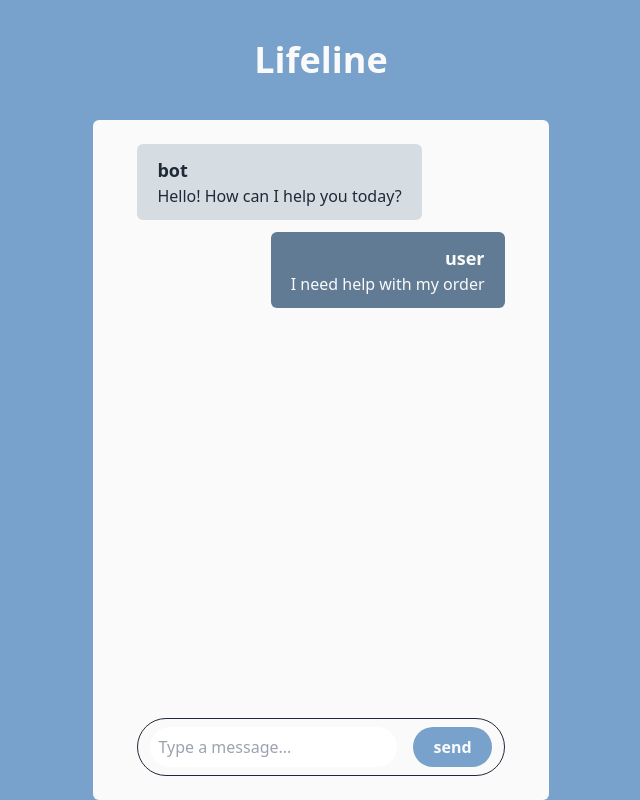
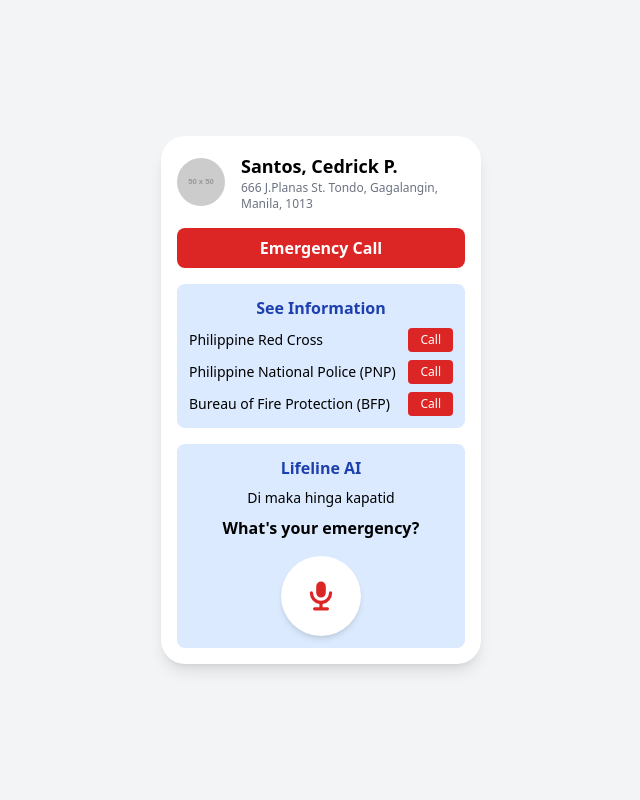
Before and after one commit to LuisMav23/innocup-client, a SvelteKit app: page /chat in a window 1280 px wide. Shown: the whole page, without its empty margins (319-959 px from the left). Built offline with nearby package versions, Linux system fonts and the light colour scheme.

Commit message:
made changes to the chat UI

```diff
--- a/src/routes/chat/+page.svelte
+++ b/src/routes/chat/+page.svelte
@@ -1,4 +1,4 @@
-<script lang="ts">
+<!-- <script lang="ts">
     import { chatStore } from "$lib/stores/chatStore";
     import { writable } from "svelte/store";
     import ChatBubble from "$lib/components/chatBubble.svelte";
@@ -35,4 +35,74 @@
             <button class="bg-primary px-5 py-2 rounded-full text-secondary font-semibold" on:click={sendMessage}>send</button>
         </div>
     </div>
-</div>
+</div> -->
+
+<script>
+    import { onMount } from 'svelte';
+
+    let name = "Santos, Cedrick P.";
+    let address = "666 J.Planas St. Tondo, Gagalangin, Manila, 1013";
+    let isListening = false;
+
+    function toggleListening() {
+      isListening = !isListening;
+    }
+
+    onMount(() => {
+      // Initialize any necessary plugins or libraries here
+    });
+  </script>
+
+  <div class="flex justify-center items-center min-h-screen bg-gray-100">
+    <div class="w-80 bg-white rounded-3xl shadow-lg overflow-hidden">
+      <div class="p-4 space-y-4">
+        <!-- Header -->
+        <div class="flex items-center space-x-4">
+          <img src="https://via.placeholder.com/50" alt="Profile" class="w-12 h-12 rounded-full" />
+          <div>
+            <h2 class="font-semibold text-lg">{name}</h2>
+            <p class="text-xs text-gray-500">{address}</p>
+          </div>
+        </div>
+
+        <!-- Emergency Call Button -->
+        <button class="w-full bg-red-600 text-white py-2 rounded-lg font-semibold">
+          Emergency Call
+        </button>
+
+        <!-- See Information Section -->
+        <div class="bg-blue-100 p-3 rounded-lg">
+          <h3 class="text-center text-blue-800 font-semibold mb-2">See Information</h3>
+          <div class="space-y-2">
+            {#each ['Philippine Red Cross', 'Philippine National Police (PNP)', 'Bureau of Fire Protection (BFP)'] as hotline}
+              <div class="flex justify-between items-center">
+                <span class="text-sm">{hotline}</span>
+                <button class="bg-red-600 text-white text-xs py-1 px-3 rounded">Call</button>
+              </div>
+            {/each}
+          </div>
+        </div>
+
+        <!-- Lifeline AI Section -->
+        <div class="bg-blue-100 p-3 rounded-lg">
+          <h3 class="text-center text-blue-800 font-semibold mb-2">Lifeline AI</h3>
+          <p class="text-center text-sm mb-2">Di maka hinga kapatid</p>
+          <p class="text-center font-semibold mb-4">What's your emergency?</p>
+          <button
+            on:click={toggleListening}
+            class="w-20 h-20 rounded-full bg-white shadow-md flex items-center justify-center mx-auto"
+          >
+            <svg class="w-8 h-8 text-red-600" fill="currentColor" viewBox="0 0 20 20">
+              <path d="M7 4a3 3 0 016 0v4a3 3 0 11-6 0V4zm4 10.93A7.001 7.001 0 0017 8a1 1 0 10-2 0A5 5 0 015 8a1 1 0 00-2 0 7.001 7.001 0 006 6.93V17H6a1 1 0 100 2h8a1 1 0 100-2h-3v-2.07z" />
+            </svg>
+          </button>
+        </div>
+      </div>
+    </div>
+  </div>
+
+  <style global>
+    @tailwind base;
+    @tailwind components;
+    @tailwind utilities;
+  </style>
--- a/src/routes/signup/+page.svelte
+++ b/src/routes/signup/+page.svelte
@@ -1,5 +1,4 @@
 <script>
-<<<<<<< HEAD
     let password = "";
     let email = "";
     let showPassword = false;
@@ -120,61 +119,3 @@
       </div>
     </div>
   </div>
-
-
-=======
-  let email = '';
-  let password = '';
-
-  function handleSubmit() {
-    // Handle form submission
-    console.log('Form submitted', { email, password });
-  }
-</script>
-
-<div class="flex items-center justify-center min-h-screen bg-blue-300">
-  <div class="flex w-full max-w-4xl bg-white rounded-lg shadow-lg overflow-hidden">
-    <div class="flex-1 flex flex-col justify-center items-center p-8 bg-blue-100">
-    <img src="src/img/lifeline_logo.png" alt="Lifeline Logo">
-  </div>
-
-    <!-- Login form section -->
-    <div class="flex-1 p-8">
-      <div class="max-w-sm mx-auto">
-        <h2 class="text-2xl font-semibold mb-6">Log in or Sign up</h2>
-        <form on:submit|preventDefault={handleSubmit}>
-          <div class="mb-4">
-            <label for="email" class="block text-gray-700 text-sm font-bold mb-2">Email</label>
-            <input type="email" id="email" bind:value={email} class="shadow appearance-none border rounded w-full py-2 px-3 text-gray-700 leading-tight focus:outline-none focus:shadow-outline" required>
-          </div>
-          <div class="mb-6">
-            <label for="password" class="block text-gray-700 text-sm font-bold mb-2">Password</label>
-            <input type="password" id="password" bind:value={password} class="shadow appearance-none border rounded w-full py-2 px-3 text-gray-700 mb-3 leading-tight focus:outline-none focus:shadow-outline" required>
-            <a href="#" class="text-sm text-blue-500 hover:text-blue-800">Forgot Password?</a>
-          </div>
-          <div class="flex items-center justify-between">
-            <button type="submit" class="bg-blue-500 hover:bg-blue-700 text-white font-bold py-2 px-4 rounded focus:outline-none focus:shadow-outline w-full">
-              Continue
-            </button>
-          </div>
-        </form>
-        <div class="mt-6">
-          <p class="text-center text-gray-600 text-sm mb-4">or</p>
-          <button class="bg-white hover:bg-gray-100 text-gray-800 font-semibold py-2 px-4 border border-gray-400 rounded shadow w-full mb-3 flex items-center justify-center">
-            <svg class="h-5 w-5" viewBox="0 0 24 24" xmlns="http://www.w3.org/2000/svg"><path d="M24 12.073c0-6.627-5.373-12-12-12s-12 5.373-12 12c0 5.99 4.388 10.954 10.125 11.854v-8.385H7.078v-3.47h3.047V9.43c0-3.007 1.792-4.669 4.533-4.669 1.312 0 2.686.235 2.686.235v2.953H15.83c-1.491 0-1.956.925-1.956 1.874v2.25h3.328l-.532 3.47h-2.796v8.385C19.612 23.027 24 18.062 24 12.073z"/></svg>
-            Continue using Facebook
-          </button>
-          <button class="bg-white hover:bg-gray-100 text-gray-800 font-semibold py-2 px-4 border border-gray-400 rounded shadow w-full mb-3 flex items-center justify-center">
-            <svg class="w-5 h-5 mr-2" viewBox="0 0 24 24" xmlns="http://www.w3.org/2000/svg"><path d="M12.24 10.285V14.4h6.806c-.275 1.765-2.056 5.174-6.806 5.174-4.095 0-7.439-3.389-7.439-7.574s3.345-7.574 7.439-7.574c2.33 0 3.891.989 4.785 1.849l3.254-3.138C18.189 1.186 15.479 0 12.24 0c-6.635 0-12 5.365-12 12s5.365 12 12 12c6.926 0 11.52-4.869 11.52-11.726 0-.788-.085-1.39-.189-1.989H12.24z" fill="#4285F4"/><path d="M0 0h24v24H0z" fill="none"/></svg>
-            Continue using Google
-          </button>
-          <button class="bg-white hover:bg-gray-100 text-gray-800 font-semibold py-2 px-4 border border-gray-400 rounded shadow w-full flex items-center justify-center">
-            <svg class="w-5 h-5 mr-2" viewBox="0 0 24 24" xmlns="http://www.w3.org/2000/svg"><path d="M0 3v18h24v-18h-24zm6.623 7.929l-4.623 5.712v-9.458l4.623 3.746zm-4.141-5.929h19.035l-9.517 7.713-9.518-7.713zm5.694 7.188l3.824 3.099 3.83-3.104 5.612 6.817h-18.779l5.513-6.812zm9.208-1.264l4.616-3.741v9.348l-4.616-5.607z" fill="#9CA3AF"/></svg>
-            Continue using Email
-          </button>
-        </div>
-      </div>
-    </div>
-  </div>
-</div>
->>>>>>> c2ed9da0be5ac44213214f34e1b99703cb081580
```
